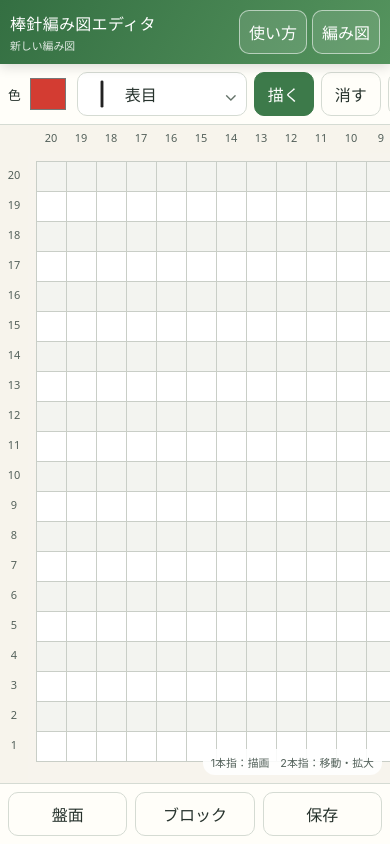
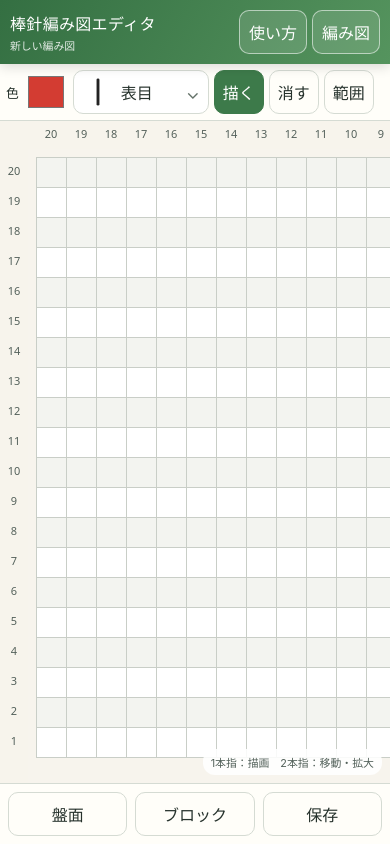
Before and after one commit to K0mork/knittingEditor, a React (Vite) app in the folder Web/: page / in a window 390 px wide. Built offline with nearby package versions, Linux system fonts and the light colour scheme.

Commit message:
fix: refine simulator UI layout

```diff
--- a/Web/src/styles.css
+++ b/Web/src/styles.css
@@ -46,7 +46,9 @@ button:disabled { opacity: .45; cursor: not-allowed; }
 .stitch-picker-backdrop { position: fixed; inset: 0; z-index: 12; display: grid; place-items: end center; padding-top: 24px; background: rgba(26, 39, 31, .32); }
 .stitch-picker { width: min(100%, 760px); max-height: min(82vh, 760px); max-height: min(82dvh, 760px); overflow: auto; padding: 14px max(14px, env(safe-area-inset-right)) calc(20px + env(safe-area-inset-bottom)) max(14px, env(safe-area-inset-left)); border-radius: 18px 18px 0 0; background: var(--paper); box-shadow: 0 -12px 40px rgba(20, 38, 27, .24); }
 .stitch-picker-heading { position: sticky; top: -14px; z-index: 2; display: flex; align-items: center; justify-content: space-between; gap: 12px; margin: -14px 0 8px; padding: 14px 0 9px; background: var(--paper); }
+.stitch-picker-heading > div { min-width: 0; }
 .stitch-picker-heading h2 { margin: 0; font-size: 1.15rem; }
+.stitch-picker-heading > button { flex: 0 0 auto; white-space: nowrap; }
 .stitch-picker-heading p { margin: 2px 0 0; color: #67756e; font-size: .76rem; }
 .stitch-category h3 { margin: 15px 0 7px; color: #53605a; font-size: .86rem; }
 .stitch-grid { display: grid; grid-template-columns: repeat(3, minmax(0, 1fr)); gap: 7px; }
@@ -63,10 +65,11 @@ button:disabled { opacity: .45; cursor: not-allowed; }
 .gesture-hint { position: absolute; right: 8px; bottom: 8px; padding: 5px 8px; border-radius: 12px; color: #526059; background: rgba(255,255,255,.88); font-size: .68rem; pointer-events: none; }
 .selection-actions { position: fixed; z-index: 8; left: 50%; bottom: calc(72px + env(safe-area-inset-bottom)); transform: translateX(-50%); display: flex; gap: 7px; width: max-content; max-width: calc(100% - 20px); padding: 7px; border: 1px solid var(--border); border-radius: 14px; background: rgba(255,254,249,.97); box-shadow: var(--shadow); }
 .action-bar { min-width: 0; display: grid; grid-template-columns: repeat(3, minmax(0, 1fr)); gap: 8px; padding: 8px max(8px, env(safe-area-inset-right)) calc(8px + env(safe-area-inset-bottom)) max(8px, env(safe-area-inset-left)); background: var(--paper); border-top: 1px solid var(--border); z-index: 3; }
-.action-bar button { font-weight: 700; }
+.action-bar button { font-weight: 700; padding-inline: 8px; white-space: nowrap; }
 
 .drawer { position: fixed; inset: auto 0 0 0; z-index: 10; max-height: min(72vh, 650px); max-height: min(72dvh, 650px); overflow: auto; overscroll-behavior: contain; padding: 14px max(14px, env(safe-area-inset-right)) calc(20px + env(safe-area-inset-bottom)) max(14px, env(safe-area-inset-left)); background: var(--paper); border-radius: 18px 18px 0 0; box-shadow: 0 -12px 40px rgba(20, 38, 27, .22); }
 .drawer-heading { position: sticky; top: -14px; display: flex; align-items: center; justify-content: space-between; margin: -14px -2px 12px; padding: 14px 2px 8px; background: var(--paper); z-index: 2; }
+.drawer-heading > button, .app-dialog-actions button { white-space: nowrap; }
 .drawer-heading h2 { margin: 0; font-size: 1.15rem; }
 .drawer h3 { margin: 18px 0 8px; font-size: .9rem; color: #53605a; }
 .document-list, .block-list { display: grid; gap: 8px; margin-top: 12px; }
@@ -112,7 +115,9 @@ footer { display: none; }
   .app-header p { font-size: .68rem; }
   .header-actions { gap: 5px; }
   .header-guide, .header-document { min-width: 0; max-width: 96px; padding-inline: 9px; font-size: min(1rem, 20px); overflow: hidden; text-overflow: ellipsis; white-space: nowrap; }
-  .primary-tools { scrollbar-width: thin; }
+  .primary-tools { gap: 5px; padding: 6px; scrollbar-width: thin; }
+  .primary-tools > button { padding-inline: 8px; }
+  .stitch-tool { min-width: 136px; }
 }
 
 @media (min-width: 760px) {
```
Also changed, not shown: 3 other files (tests, documents, lock files or other folders).
